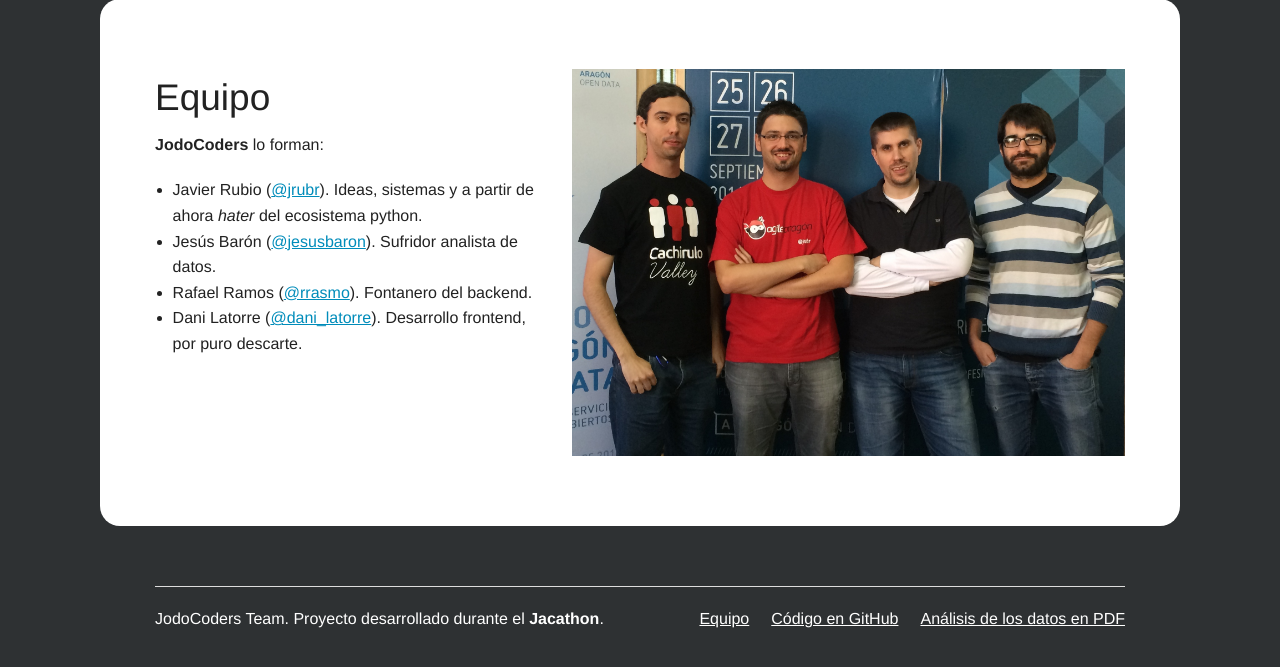
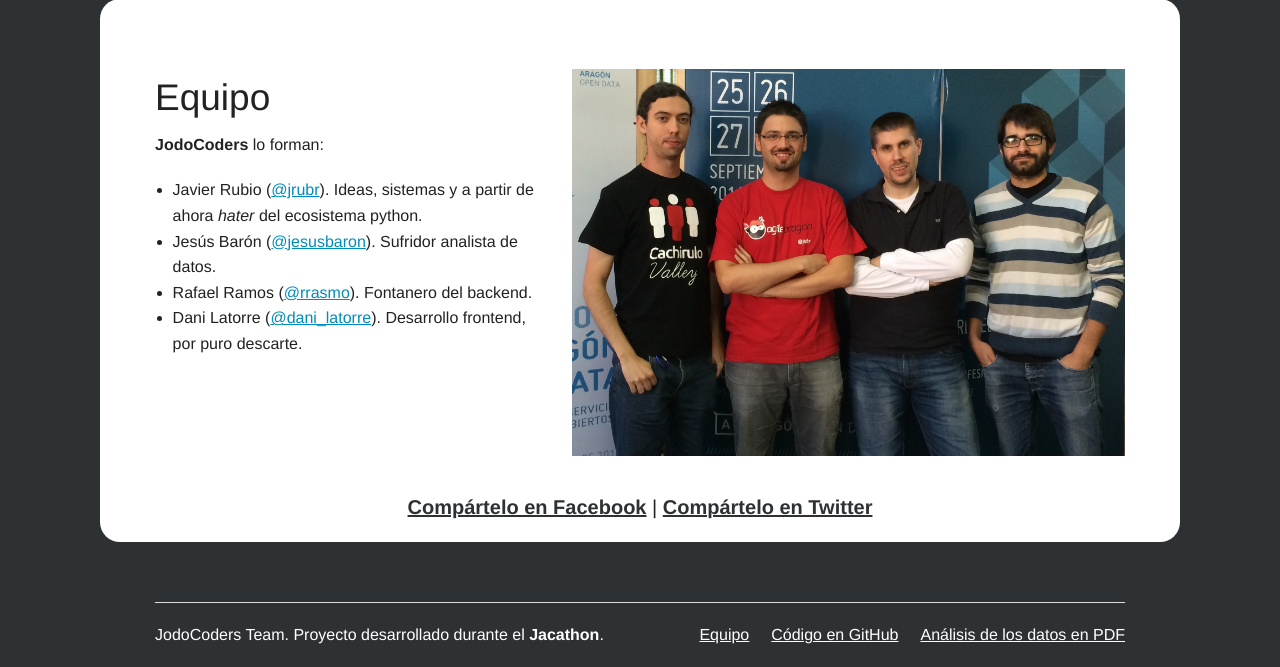
Before and after one commit to aragonopendata/JodoCoders, a Flask app: page /team in a window 1280 px wide. Shown: the part 188-855 px from the top of the page. Before the commit the page ends 816 px from the top, so only its background shows below. Run offline with Flask 2, Linux system fonts and the light colour scheme; parts of the project's set-up code (start-up, migrations or seed data) failed here and were passed over; some libraries are stand-ins or nearby versions.

Commit message:
added share in FB and TW links

```diff
--- a/static/css/custom.css
+++ b/static/css/custom.css
@@ -12,6 +12,9 @@ h1 a{text-decoration:none;}
 }
 #content h3{display: inline-block; margin-right: 10px}
 #content a{color: #008CBA;}
+#share{text-align: center; padding-top: 25px; padding-bottom: 20px; font-size: 1.25em;}
+#share a{color:#2E3133;font-weight:bold }
+#share a:hover{color:#D99343; text-decoration: none;}
 #map{height: 750px}
 #yearLabel {
   margin-top: 25px;
--- a/templates/layout.html
+++ b/templates/layout.html
@@ -46,6 +46,11 @@
 
         <div id="content">
         {% block content %}{% endblock %}
+        <br>
+            <div id="share" class="large-12 columns">
+            <a href="https://www.facebook.com/sharer/sharer.php?u=http://crasaragon.com/" target="_blank">Compártelo en Facebook</a> |
+            <a href="https://twitter.com/intent/tweet?original_referer=http://crasaragon.com/&amp;text=Descubre la distribución y evolución de los Colegios Rurales Agrupados de Aragón&amp;tw_p=tweetbutton&amp;url=http://crasaragon.com/" target="_blank">Compártelo en Twitter</a>
+            </div>
         </div>
 
         <footer class="row">
```
